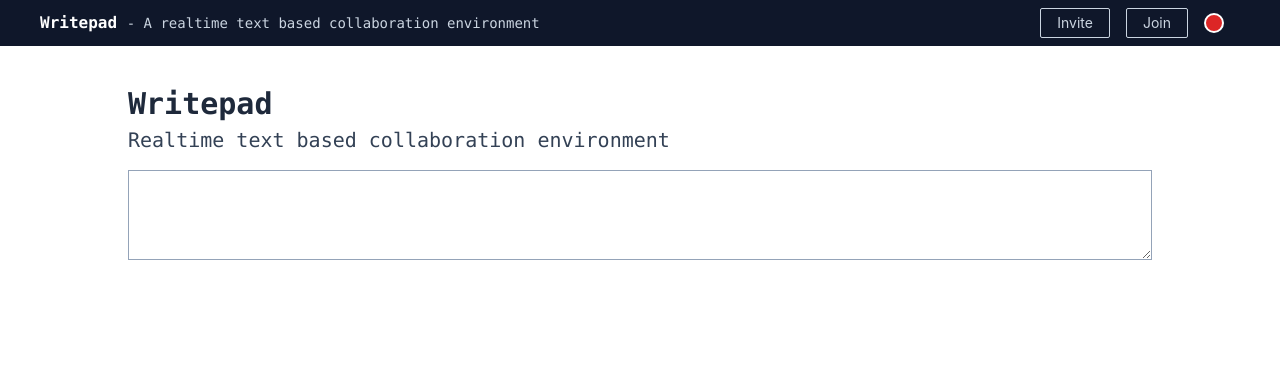
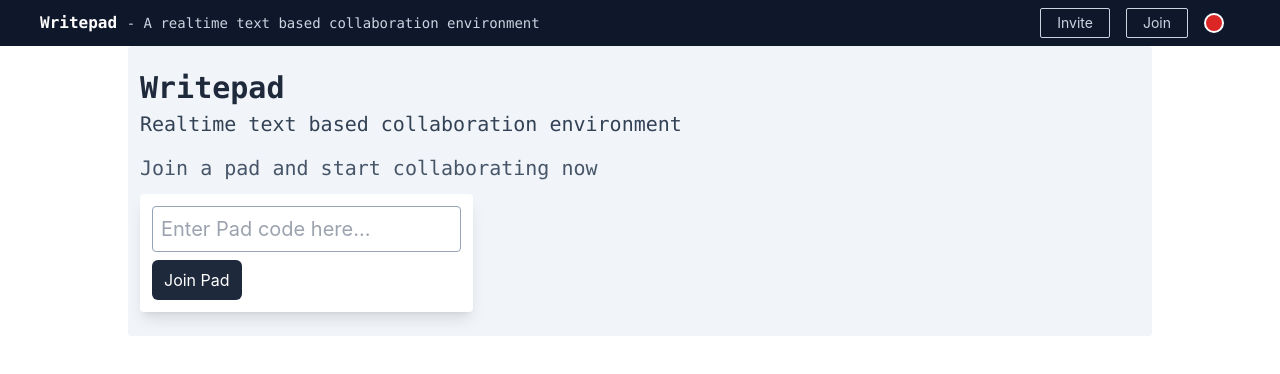
Before and after one commit to abhishekram404/writepad, a React (Create React App) app in the folder client/: page / in a window 1280 px wide. Shown: the top 374 px of the page. Built offline with nearby package versions, Linux system fonts and the light colour scheme; no server answers.

Commit message:
Create Routes

```diff
--- a/client/package.json
+++ b/client/package.json
@@ -10,6 +10,7 @@
     "clsx": "^1.1.1",
     "react": "^17.0.2",
     "react-dom": "^17.0.2",
+    "react-router-dom": "^6.2.2",
     "react-scripts": "5.0.0",
     "socket.io-client": "^4.4.1",
     "typescript": "^4.6.2"
--- a/client/src/app/components/App.tsx
+++ b/client/src/app/components/App.tsx
@@ -1,9 +1,10 @@
 import React, { useEffect, useState } from "react";
-import Writepad from "./Writepad";
-
+import Writepad from "./Writepad/Writepad";
+import { BrowserRouter as Router, Routes, Route } from "react-router-dom";
 import socket from "../utils/Socket";
 import Navbar from "./Navbar/Navbar";
 import AppContext from "../context/AppContext";
+import JoinPad from "./JoinPad/JoinPad";
 function App() {
   const [isConnected, setConnected] = useState(false);
   const [padCode, setPadCode] = useState("");
@@ -21,27 +22,18 @@ function App() {
     });
   });
 
-  useEffect(() => {
-    socket.on("pad joined", (joinCode) => {
-      console.log("Joined in room", joinCode);
-      setPadCode(joinCode);
-    });
-  }, []);
-
-  useEffect(() => {
-    socket.on("pad left", (padCode) => {
-      console.log("Leaving pad ", padCode);
-      setPadCode("");
-    });
-  }, []);
-
   return (
     <AppContext.Provider
       value={{ padCode, setPadCode, isConnected, setConnected }}
     >
       <div className="App min-h-screen">
-        <Navbar isConnected={isConnected} />
-        <Writepad />
+        <Router>
+          <Navbar isConnected={isConnected} />
+          <Routes>
+            <Route path="/" element={<JoinPad />} />
+            <Route path="/:padCode" element={<Writepad />} />
+          </Routes>
+        </Router>
       </div>
     </AppContext.Provider>
   );
--- /dev/null
+++ b/client/src/app/components/JoinPad/JoinPad.tsx
@@ -0,0 +1,59 @@
+import React, { useEffect, useState } from "react";
+import socket from "../../utils/Socket";
+import { useNavigate } from "react-router-dom";
+
+type Props = {};
+
+export default function JoinPad({}: Props) {
+  const [padCode, setPadCode] = useState("");
+  const navigate = useNavigate();
+  const events = {
+    onChange: (e: React.ChangeEvent<HTMLInputElement>) => {
+      setPadCode(e.target.value);
+    },
+    onSubmit: (e: React.FormEvent) => {
+      e.preventDefault();
+      socket.emit("join pad", padCode);
+    },
+  };
+
+  useEffect(() => {
+    socket.on("pad joined", (joinCode) => {
+      console.log("Joined in room", joinCode);
+      setPadCode(joinCode);
+      navigate(`/${joinCode}`);
+    });
+  }, []);
+
+  return (
+    <div className="bg-slate-100 px-3 py-6 rounded w-[80%]  mx-auto">
+      <h5 className="text-3xl text-slate-800 font-mono font-bold mb-1 ">
+        Writepad
+      </h5>
+      <p className="text-xl text-slate-700 mb-4 font-mono">
+        Realtime text based collaboration environment
+      </p>
+      <h4 className="text-xl mb-3 text-slate-600 font-mono">
+        Join a pad and start collaborating now{" "}
+      </h4>
+      <form
+        className="bg-white w-1/3 flex flex-col shadow-lg justify-start p-3 rounded"
+        onSubmit={events.onSubmit}
+      >
+        <input
+          type="text"
+          placeholder="Enter Pad code here..."
+          className="border mb-2 border-slate-400 rounded text-xl p-2 outline-none "
+          value={padCode}
+          onChange={events.onChange}
+        />
+        <button
+          className="w-max px-3 py-2 rounded-md bg-slate-800 text-white"
+          type="submit"
+        >
+          Join Pad
+        </button>
+      </form>
+    </div>
+  );
+}
--- a/client/src/app/components/Navbar/Navbar.tsx
+++ b/client/src/app/components/Navbar/Navbar.tsx
@@ -1,9 +1,10 @@
 import clsx from "clsx";
-import React, { useContext, useState } from "react";
+import React, { useContext, useEffect, useState } from "react";
 import Popup from "../Popup/Popup";
 import { Mode } from "../../Interfaces/IComponents/IPopup";
 import AppContext from "../../context/AppContext";
 import socket from "../../utils/Socket";
+import { useNavigate } from "react-router-dom";
 type Props = {
   isConnected: boolean;
 };
@@ -11,8 +12,8 @@ type Props = {
 export default function Navbar({ isConnected }: Props) {
   const [showInvitePopup, setShowInvitePopup] = useState(false);
   const [showJoinPopup, setShowJoinPopup] = useState(false);
-
-  const { padCode } = useContext(AppContext);
+  const navigate = useNavigate();
+  const { padCode, setPadCode } = useContext(AppContext);
   console.log(padCode);
   const toggleInvite = () => {
     setShowJoinPopup(false);
@@ -27,6 +28,23 @@ export default function Navbar({ isConnected }: Props) {
   const leaveRoom = () => {
     socket.emit("leave pad", padCode);
   };
+
+  useEffect(() => {
+    socket.on("pad left", (padCode) => {
+      console.log("Leaving pad ", padCode);
+      setPadCode("");
+      navigate("/");
+    });
+  }, []);
+
+  useEffect(() => {
+    socket.on("pad joined", (joinCode) => {
+      console.log("Joined in room", joinCode);
+      setPadCode(joinCode);
+      navigate(`/${joinCode}`);
+    });
+  }, []);
+
   return (
     <nav className="bg-slate-900  px-10 py-2 flex items-center justify-between ">
       <div className="flex items-center">
--- a/client/src/app/components/Popup/Popup.tsx
+++ b/client/src/app/components/Popup/Popup.tsx
@@ -1,4 +1,4 @@
-import React, { useState } from "react";
+import React, { useEffect, useState } from "react";
 import { Mode, Props } from "../../Interfaces/IComponents/IPopup";
 import socket from "../../utils/Socket";
 import clsx from "clsx";
@@ -30,6 +30,13 @@ export default function Popup({
     }
   };
 
+  useEffect(() => {
+    return () => {
+      setShowInvitePopup(false);
+      setShowJoinPopup(false);
+    };
+  });
+
   return (
     <form
       onSubmit={joinPad}
--- a/client/src/app/components/Writepad.tsx
+++ b/client/src/app/components/Writepad/Writepad.tsx
@@ -1,4 +1,6 @@
-import React, { useRef, useState } from "react";
+import React, { useContext, useRef, useState } from "react";
+import AppContext from "../../context/AppContext";
+import JoinPad from "../JoinPad/JoinPad";
 type Props = {};
 
 export default function Writepad({}: Props) {
@@ -7,7 +9,7 @@ export default function Writepad({}: Props) {
     setText(e.target.value);
     autoScroll(e);
   };
-
+  const { padCode } = useContext(AppContext);
   const textarea = useRef<any>();
 
   function autoScroll(e: any) {
```
Also changed, not shown: 2 other files (tests, documents, lock files or other folders).
